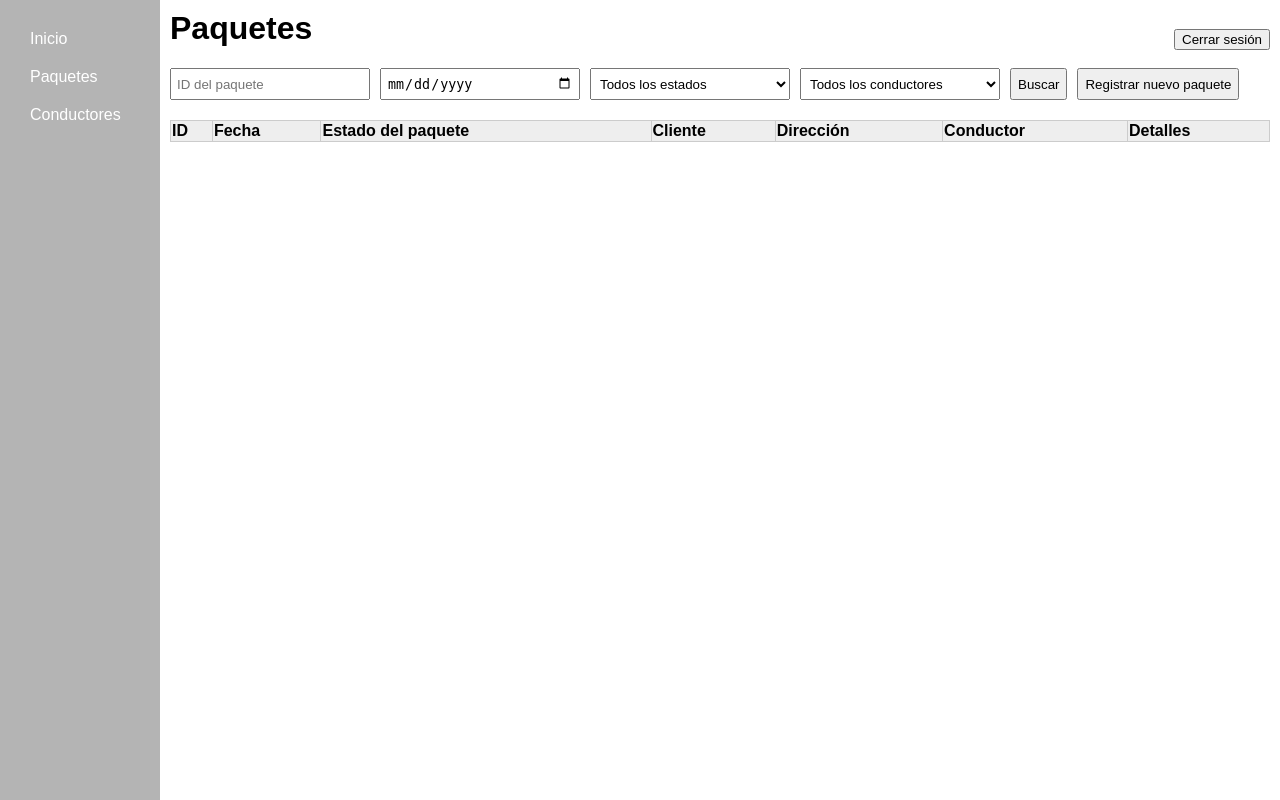
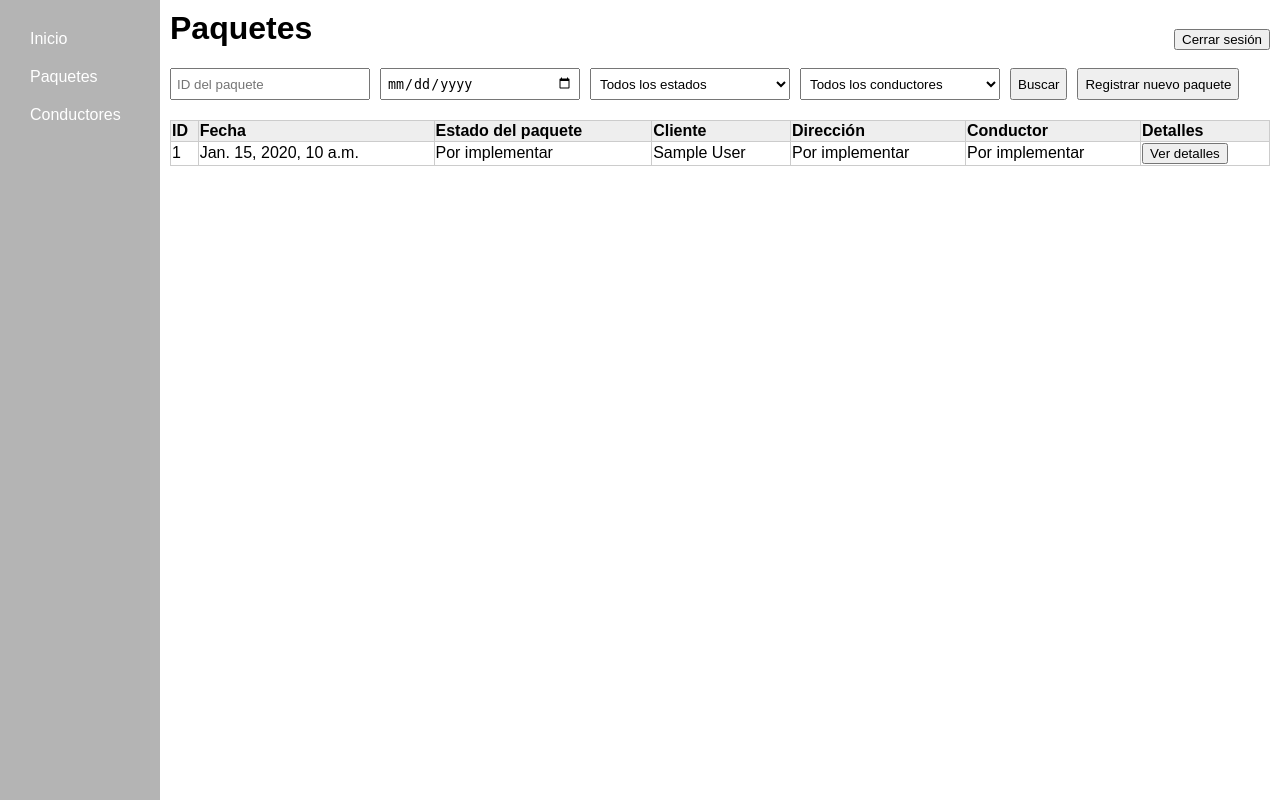
Before and after one commit to AntoCreed777/Proyecto_Diseno_Software, a Django app: template Despachador/templates/Despachador/paquetes.html in a window 1280 px wide. Run offline with Django 5.2, Linux system fonts and the light colour scheme; the template is opened without the code that fills it: values that come from a table or form of the project are taken from there, others are empty; tables that the repository leaves empty hold one stand-in row (values such as "Sample post"); lists and menus that the app fills with data are empty; parts of the project's set-up code (start-up, migrations or seed data) failed here and were passed over.

Commit message:
feat: Tabla de paquetes
-Se muestra ahora una tabla con la información básica de todos los paquetes registrados, del más reciente al más antiguo.
-Se implementa un botón en esta misma tabla para ver más detalles del paquete

```diff
--- a/Despachador/templates/Despachador/paquetes.html
+++ b/Despachador/templates/Despachador/paquetes.html
@@ -115,7 +115,66 @@ document.getElementById('cerrar-modal-cliente').onclick = function() {
         </tr>
     </thead>
     <tbody>
-    <!--Aquí va el contenido de la tabla -->
+    {% for paquete in paquetes %}
+      <tr>
+          <td>{{ paquete.id }}</td>
+          <td>{{ paquete.fecha_envio }}</td>
+          <td>Por implementar</td>
+          <td>{{ paquete.cliente.usuario.first_name }} {{ paquete.cliente.usuario.last_name }}</td>
+          <td>Por implementar</td>
+          <td>Por implementar</td>
+          <td>
+            <button type="button"
+                    class="btn-ver-detalles"
+                    paquete-id="{{ paquete.id }}"
+                    fecha="{{ paquete.fecha_envio }}"
+                    cliente="{{ paquete.cliente.usuario.first_name }} {{ paquete.cliente.usuario.last_name }}"
+                    receptor="{{ paquete.nombre_destinatario }}"
+                    direccion="Por implementar"
+                    estado="Por implementar"
+                    peso="{{ paquete.peso }}"
+                    dimensiones="{{ paquete.dimensiones }}"
+                    conductor="Por implementar">
+              Ver detalles
+            </button>
+          </td>
+    {% endfor %}
     </tbody>
 </table>
+<!-- Modal para ver detalles del paquete -->
+<div id="modal-ver-detalles" class="modal-paquete">
+  <div class="modal-paquete-content">
+    <h2>Detalles del paquete</h2>
+    <p><strong>ID:</strong> <span id="detalle-id"> </span></p>
+    <p><strong>Fecha de envío:</strong> <span id="detalle-fecha"></span></p>
+    <p><strong>Cliente:</strong> <span id="detalle-cliente"></span></p>
+    <p><strong>Receptor:</strong> <span id="detalle-receptor"></span></p>
+    <p><strong>Dirección de envío:</strong> <span id="detalle-direccion">Por implementar</span></p>
+    <p><strong>Estado del paquete:</strong> <span id="detalle-estado">Por implementar</span></p>
+    <p><strong>Peso:</strong> <span id="detalle-peso"></span> kg</p>
+    <p><strong>Dimensiones:</strong> <span id="detalle-dimensiones"></span></p>
+    <p><strong>Conductor asignado:</strong> <span id="detalle-conductor">Por implementar</span></p>
+
+    <button type="button" id="cerrar-detalles">Cerrar</button>
+  </div>
+</div>
+<script>
+document.querySelectorAll('.btn-ver-detalles').forEach(function(btn) {
+  btn.onclick = function() {
+    document.getElementById('detalle-id').textContent = btn.getAttribute('paquete-id');
+    document.getElementById('detalle-fecha').textContent = btn.getAttribute('fecha');
+    document.getElementById('detalle-cliente').textContent = btn.getAttribute('cliente');
+    document.getElementById('detalle-receptor').textContent = btn.getAttribute('receptor');
+    document.getElementById('detalle-direccion').textContent = btn.getAttribute('direccion');
+    document.getElementById('detalle-estado').textContent = btn.getAttribute('estado');
+    document.getElementById('detalle-peso').textContent = btn.getAttribute('peso');
+    document.getElementById('detalle-dimensiones').textContent = btn.getAttribute('dimensiones');
+    document.getElementById('detalle-conductor').textContent = btn.getAttribute('conductor');
+    document.getElementById('modal-ver-detalles').style.display = 'block';
+  };
+});
+document.getElementById('cerrar-detalles').onclick = function() {
+  document.getElementById('modal-ver-detalles').style.display = 'none';
+};
+</script>
 {% endblock %}
--- a/Despachador/urls.py
+++ b/Despachador/urls.py
@@ -1,5 +1,5 @@
 from django.urls import path
-from .views import inicio, paquetes, conductores, registrar_paquete, registrar_cliente
+from .views import inicio, paquetes, conductores, registrar_paquete, registrar_cliente, detalles_paquete
 
 urlpatterns = [
     path('inicio/', inicio, name = 'inicio_despachador'),
@@ -7,4 +7,5 @@ urlpatterns = [
     path('conductores/', conductores, name = 'conductores_despachador'),
     path('registrar-paquete/', registrar_paquete, name='registrar_paquete_despachador'),
     path('registrar-cliente/', registrar_cliente, name='registrar_cliente_despachador'),
+    path('detalles-paquete/', detalles_paquete, name='detalles_paquete_despachador'),
 ]
```
Also changed, not shown: Despachador/views.py (+6 -4 lines).
